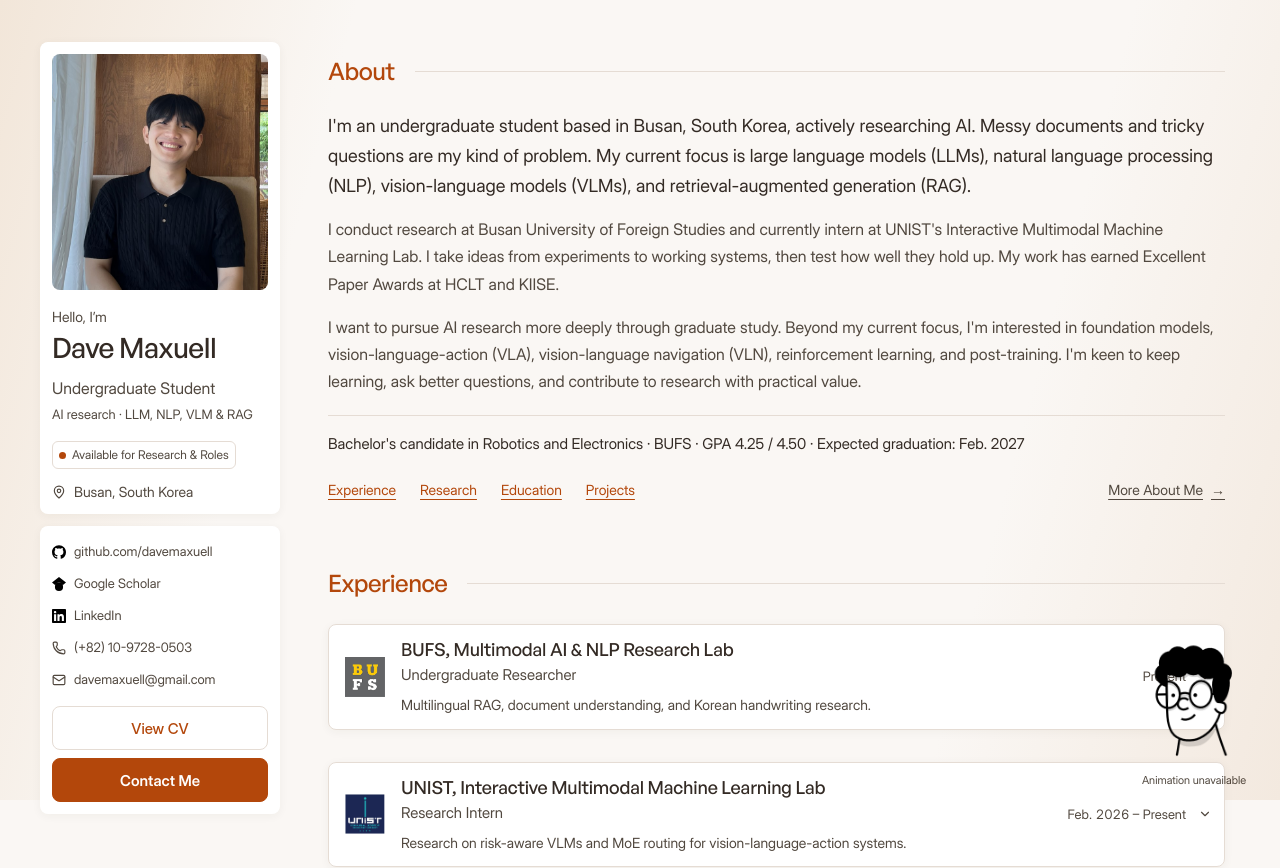
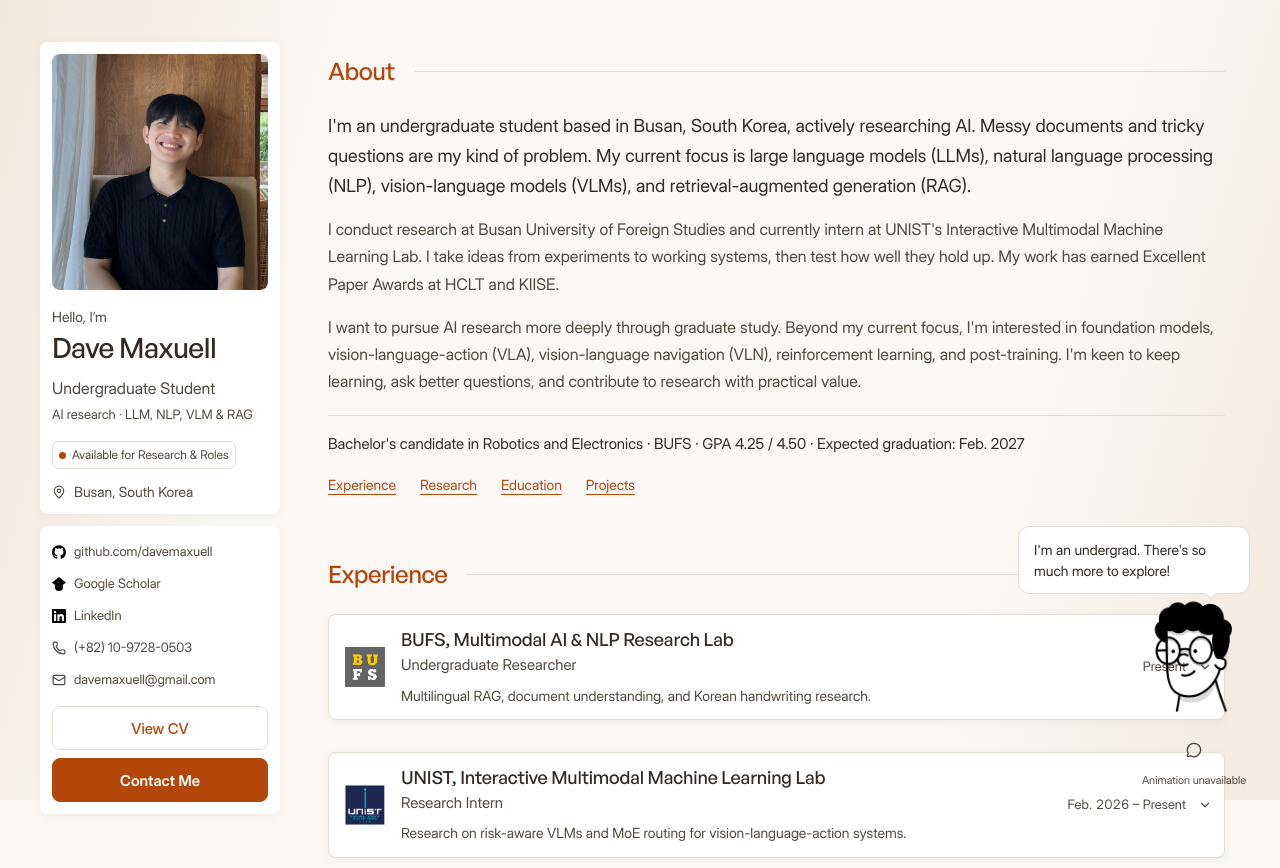
Before and after one commit to davemaxuell/CV, a React (Vite) app: page / in a window 1280 px wide. Shown: the top 868 px of the page. Built offline with nearby package versions, Linux system fonts and the light colour scheme; a web font is replaced by a local one.

Commit message:
Replace More About Me panel with short avatar thoughts

```diff
--- a/src/App.tsx
+++ b/src/App.tsx
@@ -20,11 +20,9 @@ import { Footer } from "./components/Footer";
 import { ProjectModal } from "./components/ProjectModal";
 import { RivePet } from "./components/RivePet";
 import { useSmoothScroll } from "./components/useSmoothScroll";
-import { MoreAboutPanel } from "./components/MoreAboutPanel";
 import type { Project } from "./types";
 export default function App() {
   const [project, setProject] = useState<Project | null>(null);
-  const [moreAboutOpen, setMoreAboutOpen] = useState(false);
   const scrollToSection = useSmoothScroll();
   const contact = () => scrollToSection('contact');
   return (
@@ -35,7 +33,7 @@ export default function App() {
       <main className="cv-shell">
         <Sidebar onScrollToContact={contact} />
         <div className="cv-content">
-          <AboutSection onMoreAbout={() => setMoreAboutOpen(true)} moreAboutOpen={moreAboutOpen} />
+          <AboutSection />
           <ExperienceSection />
           <PublicationsSection />
           <EducationSection />
@@ -54,7 +52,6 @@ export default function App() {
       </aside>
       <AnimatePresence>
         {project && <ProjectModal key={project.id} project={project} onClose={() => setProject(null)} />}
-        {moreAboutOpen && <MoreAboutPanel key="more-about" onClose={() => setMoreAboutOpen(false)} />}
       </AnimatePresence>
     </MotionConfig>
   );
--- a/src/components/AboutSection.tsx
+++ b/src/components/AboutSection.tsx
@@ -1,6 +1,6 @@
 import { SectionBadge } from "./SectionBadge";
 import { personalInfo, educationList } from "../data/portfolioData";
-export const AboutSection = ({ onMoreAbout, moreAboutOpen }: { onMoreAbout: () => void; moreAboutOpen: boolean }) => (
+export const AboutSection = () => (
   <section id="about" className="cv-section">
     <SectionBadge label="About" />
     <div className="about-copy">
@@ -12,16 +12,11 @@ export const AboutSection = ({ onMoreAbout, moreAboutOpen }: { onMoreAbout: () =
       {educationList[0].degree} · BUFS · GPA {educationList[0].gpa}
       {educationList[0].expectedGraduation && ` · Expected graduation: ${educationList[0].expectedGraduation}`}
     </p>
-    <div className="about-navigation">
     <nav className="cv-navigation" aria-label="CV sections">
       <a href="#experience">Experience</a>
       <a href="#publications">Research</a>
       <a href="#education">Education</a>
       <a href="#projects">Projects</a>
     </nav>
-    <button className="more-about-trigger" onClick={onMoreAbout} aria-haspopup="dialog" aria-expanded={moreAboutOpen} aria-controls={moreAboutOpen ? 'more-about-panel' : undefined}>
-      More About Me <span aria-hidden="true">→</span>
-    </button>
-    </div>
   </section>
 );
--- a/src/components/MoreAboutPanel.tsx
+++ /dev/null
@@ -1,37 +0,0 @@
-import { motion, useReducedMotion } from 'motion/react';
-import { X } from 'lucide-react';
-import { useDialog } from './useDialog';
-import { gentleEase } from './motionSettings';
-import { personalInfo, moreAboutMe } from '../data/portfolioData';
-
-export const MoreAboutPanel = ({ onClose }: { onClose: () => void }) => {
-  const ref = useDialog(true, onClose);
-  const reduced = useReducedMotion();
-  return (
-    <motion.div ref={ref} className="more-about-overlay cv-dialog"
-      role="dialog" aria-modal="true" aria-labelledby="more-about-title"
-      id="more-about-panel"
-      initial={{ opacity: 0 }} animate={{ opacity: 1 }} exit={{ opacity: 0 }}
-      transition={{ duration: reduced ? 0 : 0.2 }}
-      onClick={event => { if (event.target === event.currentTarget) onClose(); }}>
-      <motion.div className="more-about-sheet"
-        initial={{ x: reduced ? 0 : 40 }} animate={{ x: 0 }} exit={{ x: reduced ? 0 : 40 }}
-        transition={{ duration: reduced ? 0 : 0.28, ease: gentleEase }}>
-        <header className="more-about-header">
-          <h2 id="more-about-title">More about me</h2>
-          <button onClick={onClose} aria-label="Close more about me"><X size={20} aria-hidden="true" /></button>
-        </header>
-        <div className="more-about-body" data-lenis-prevent>
-          <p className="more-about-intro">{moreAboutMe.intro}</p>
-          {moreAboutMe.sections.map(section => (
-            <section key={section.title}>
-              <h3>{section.title}</h3>
-              <p>{section.text}</p>
-            </section>
-          ))}
-          <a className="more-about-contact" href={`mailto:${personalInfo.email}`}>Talk research with me ↗</a>
-        </div>
-      </motion.div>
-    </motion.div>
-  );
-};
--- /dev/null
+++ b/src/components/PetThoughts.tsx
@@ -0,0 +1,69 @@
+import { useEffect, useRef, useState } from 'react';
+import { AnimatePresence, motion, useReducedMotion } from 'motion/react';
+import { MessageCircle, MessageCircleOff } from 'lucide-react';
+import { petThoughts } from '../data/portfolioData';
+
+const storageKey = 'cv-pet-thoughts-muted';
+
+export const PetThoughts = ({ active }: { active: boolean }) => {
+  const reduced = useReducedMotion();
+  const [muted, setMuted] = useState(() => {
+    if (window.matchMedia('(prefers-reduced-motion: reduce)').matches) return true;
+    try { return sessionStorage.getItem(storageKey) === 'true'; } catch { return false; }
+  });
+  const [thought, setThought] = useState<string | null>(null);
+  const previous = useRef(-1);
+
+  useEffect(() => { if (reduced) setMuted(true); }, [reduced]);
+
+  useEffect(() => {
+    let timer: ReturnType<typeof setTimeout>;
+    const show = () => {
+      // Choose a fresh line without repeating the previous one.
+      const hasPrevious = previous.current >= 0;
+      let index = Math.floor(Math.random() * (petThoughts.length - (hasPrevious ? 1 : 0)));
+      if (hasPrevious && index >= previous.current) index += 1;
+      previous.current = index;
+      setThought(petThoughts[index]);
+      timer = setTimeout(() => {
+        setThought(null);
+        timer = setTimeout(show, 18000 + Math.random() * 12000);
+      }, 7500);
+    };
+    const sync = () => {
+      clearTimeout(timer);
+      setThought(null);
+      if (active && !muted && !document.hidden) {
+        timer = setTimeout(show, 3000 + Math.random() * 1500);
+      }
+    };
+    sync();
+    document.addEventListener('visibilitychange', sync);
+    return () => {
+      clearTimeout(timer);
+      document.removeEventListener('visibilitychange', sync);
+    };
+  }, [active, muted]);
+
+  const toggle = () => {
+    const next = !muted;
+    setMuted(next);
+    try { sessionStorage.setItem(storageKey, String(next)); } catch { /* Optional preference. */ }
+  };
+
+  return <>
+    <AnimatePresence>
+      {thought && <motion.div className="pet-thought" key={thought}
+        aria-label="Dave's thoughts" aria-live="off"
+        initial={{ opacity: 0, y: reduced ? 0 : 4 }} animate={{ opacity: 1, y: 0 }}
+        exit={{ opacity: 0, y: reduced ? 0 : 2 }} transition={{ duration: reduced ? 0 : 0.18 }}>
+        <p>{thought}</p>
+      </motion.div>}
+    </AnimatePresence>
+    <button className="pet-thought-toggle" type="button" onClick={toggle}
+      aria-label={muted ? 'Show pet thoughts' : 'Mute pet thoughts'}
+      title={muted ? 'Show thoughts' : 'Mute thoughts'}>
+      {muted ? <MessageCircleOff size={16} aria-hidden="true" /> : <MessageCircle size={16} aria-hidden="true" />}
+    </button>
+  </>;
+};
--- a/src/components/RivePet.tsx
+++ b/src/components/RivePet.tsx
@@ -1,6 +1,7 @@
 import { useEffect, useRef, useState } from 'react';
 import type { Rive } from '@rive-app/canvas';
 import wasmUrl from '@rive-app/canvas/rive.wasm?url';
+import { PetThoughts } from './PetThoughts';
 
 const assetBase = `${import.meta.env.BASE_URL}pet/interactive-character-follow`;
 
@@ -152,6 +153,14 @@ export const RivePet = () => {
 
   return (
     <figure className="pet-companion print:hidden" aria-label="Interactive character companion">
+      <svg width="0" height="0" className="pet-filter" aria-hidden="true" focusable="false">
+        <defs>
+          <filter id="pet-ink" colorInterpolationFilters="sRGB">
+            {/* Keep the monochrome artwork transparent without blending the speech bubble. */}
+            <feColorMatrix type="matrix" values="0 0 0 0 0  0 0 0 0 0  0 0 0 0 0  -0.2126 -0.7152 -0.0722 1 0" />
+          </filter>
+        </defs>
+      </svg>
       <div ref={sceneRef} className="pet-scene">
         {(!ready || failed) && (
           <img src={`${assetBase}.png`} alt="A friendly illustrated character with round glasses" className="absolute inset-0 w-full h-full object-contain" width="800" height="600" />
@@ -164,6 +173,7 @@ export const RivePet = () => {
         />
       </div>
       <figcaption className="pet-caption">
+        <PetThoughts active={visible} />
         {!failed && (
           <button type="button" onClick={() => setPaused(value => !value)}
             aria-label={paused ? 'Play pet animation' : 'Pause pet animation'}>
--- a/src/data/portfolioData.ts
+++ b/src/data/portfolioData.ts
@@ -18,27 +18,22 @@ export const personalInfo = {
   ]
 };
 
-export const moreAboutMe = {
-  intro: "I'm Dave, an undergraduate student in Busan, South Korea. I usually approach AI through projects: a concrete problem, a working pipeline, and questions to investigate along the way.",
-  sections: [
-    {
-      title: "Where I am now",
-      text: "I study at Busan University of Foreign Studies and expect to graduate in February 2027. Alongside my research at BUFS, I'm a research intern at UNIST's Interactive Multimodal Machine Learning Lab. I want to continue this path through graduate study."
-    },
-    {
-      title: "I think in workflows and pipelines",
-      text: "My approach is project-based. I pay close attention to the workflow: how the stages fit together and how an idea becomes a working AI system. LLMs, NLP, VLMs, and RAG are the areas where I'm putting that approach into practice."
-    },
-    {
-      title: "Training and rewards matter to me",
-      text: "Within a project, I'm especially interested in effective training and reward methods: how a model learns, what it is rewarded for, and how those choices shape its behavior. These are questions I want to investigate more deeply through reinforcement learning and post-training."
-    },
-    {
-      title: "What I want to explore next",
-      text: "In the future, I want to go deeper into foundation models and model architecture, alongside my interests in vision-language-action systems and vision-language navigation. Graduate study is the next step I want to take toward understanding and contributing to these directions."
-    }
-  ]
-};
+// Short, authored thoughts from Dave; opinions stay in the first person.
+export const petThoughts = [
+  "I learn AI by building projects.",
+  "I think in workflows and pipelines.",
+  "LLMs, NLP, VLMs, RAG: that's my focus.",
+  "I'm curious about better training and rewards.",
+  "I want to dig deeper into post-training.",
+  "Reinforcement learning is on my learning list.",
+  "I want to explore foundation models and model architecture.",
+  "VLA and VLN have my curiosity, too.",
+  "I'm an undergrad. There's so much more to explore!",
+  "I want to take my AI research into graduate study.",
+  "I believe AI development should keep moving.",
+  "I believe AI won't replace humans.",
+  "I see recursive self-improvement (RSI) as dangerous.",
+];
 
 export const skillCategories: SkillCategory[] = [
   {
--- a/src/index.css
+++ b/src/index.css
@@ -1327,7 +1327,8 @@ textarea:focus-visible {
   max-width: 200px;
   width: 100%;
 }
-.pet-companion { margin: 0; }
+.pet-companion { position: relative; margin: 0; }
+.pet-filter { position: absolute; pointer-events: none; }
 .pet-scene {
   position: relative;
   width: 160px;
@@ -1387,9 +1388,8 @@ textarea:focus-visible {
   z-index: 30;
   width: 140px;
   pointer-events: none;
-  mix-blend-mode: multiply;
-}
-.floating-pet .pet-scene { width: 140px; height: 130px; }
+}
+.floating-pet .pet-scene { width: 140px; height: 130px; filter: url(#pet-ink); }
 .floating-pet canvas,
 .floating-pet .pet-scene > img {
   position: absolute;
@@ -1399,8 +1399,23 @@ textarea:focus-visible {
   left: -110px;
   top: -65px;
 }
-.floating-pet .pet-caption { justify-content: center; pointer-events: none; }
-.floating-pet .pet-caption button { pointer-events: auto; }
+.floating-pet .pet-caption { justify-content: center; gap: 0 4px; pointer-events: none; }
+.floating-pet .pet-caption button { display: grid; place-items: center; min-width: 44px; min-height: 44px; border-radius: 8px; pointer-events: auto; }
+.floating-pet .pet-caption button:hover { color: var(--accent); background: var(--accent-soft); }
+.pet-thought {
+  position: absolute;
+  right: 14px;
+  bottom: calc(100% + 4px);
+  width: min(232px, calc(100vw - 32px));
+  padding: 12px 15px;
+  border: 1px solid var(--line);
+  border-radius: 12px;
+  background: var(--surface);
+  color: var(--ink);
+  pointer-events: none;
+}
+.pet-thought::after { content: ''; position: absolute; right: 34px; bottom: -5px; width: 8px; height: 8px; background: var(--surface); border-right: 1px solid var(--line); border-bottom: 1px solid var(--line); transform: rotate(45deg); }
+.pet-thought p { margin: 0; font-size: 14px; line-height: 1.5; }
 @media (max-width: 809px) {
   .floating-pet { width: 100px; right: 8px; bottom: 8px; }
   .floating-pet .pet-scene { width: 100px; height: 90px; }
@@ -1522,26 +1537,6 @@ html { scrollbar-gutter: stable; }
 .resume-title, .resume-subtitle { white-space: normal; overflow: visible; text-overflow: clip; }
 .resume-summary { display: block; margin-top: 6px; font-size: 0.875rem; line-height: 1.6; color: var(--body); }
 .resume-status { font-size: 0.8125rem; line-height: 1.5; font-weight: 500; color: var(--accent); margin-top: 4px; }
-.about-navigation { display: flex; align-items: center; flex-wrap: wrap; gap: 8px 24px; margin-top: 12px; }
-.about-navigation .cv-navigation { margin-top: 0; }
-.more-about-trigger { margin-left: auto; display: inline-flex; align-items: center; gap: 8px; min-height: 44px; padding: 6px 0; border: 0; background: none; color: var(--body); font-size: 0.875rem; text-decoration: underline; text-underline-offset: 4px; }
-.more-about-trigger:hover { color: var(--accent); }
-.more-about-overlay { position: fixed; inset: 0; z-index: 60; display: flex; justify-content: flex-end; background: rgba(51, 42, 36, 0.22); animation: none; }
-.more-about-overlay > .more-about-sheet { width: min(100%, 500px); height: 100dvh; display: flex; flex-direction: column; background: var(--page); border-radius: 0; box-shadow: -12px 0 40px #332a2414; }
-.more-about-header { display: flex; align-items: center; justify-content: space-between; gap: 16px; padding: 20px 24px; border-bottom: 1px solid var(--line); flex-shrink: 0; }
-.more-about-header h2 { margin: 0; font-size: 1.5rem; }
-.more-about-header button { display: grid; place-items: center; width: 44px; height: 44px; flex-shrink: 0; border: 1px solid var(--line); border-radius: 8px; background: var(--surface); }
-.more-about-header button:hover { background: var(--accent-soft); }
-.more-about-body { overflow-y: auto; overscroll-behavior: contain; padding: 24px 28px max(32px, env(safe-area-inset-bottom)); min-height: 0; font-size: 1rem; line-height: 1.75; }
-.more-about-body p { margin: 0; }
-.more-about-intro { color: var(--ink); font-size: 1.125rem; line-height: 1.65; }
-.more-about-body section { margin-top: 28px; }
-.more-about-body h3 { font-size: 1.0625rem; margin: 0 0 8px; }
-.more-about-contact { display: inline-block; margin-top: 28px; color: var(--accent); text-decoration: underline; text-underline-offset: 4px; padding: 8px 0; }
-@media (max-width: 600px) {
-  .more-about-header { padding: 16px; }
-  .more-about-body { padding: 20px 20px max(24px, env(safe-area-inset-bottom)); }
-}
 .project-grid { display: grid; grid-template-columns: repeat(2, minmax(0, 1fr)); gap: 16px; }
 .project-grid .project-card { width: auto; min-width: 0; }
 .project-grid .project-copy { padding: 20px; gap: 12px; }
```
Also changed, not shown: 2 other files (tests, documents, lock files or other folders).
